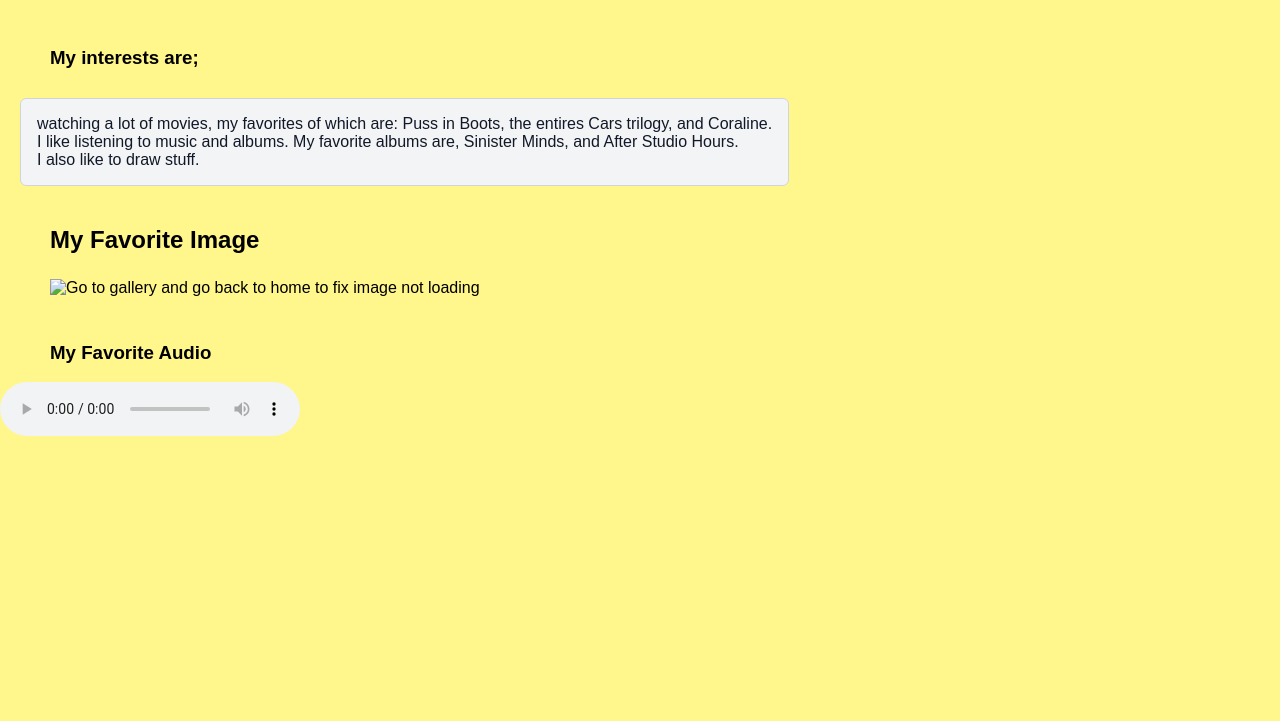
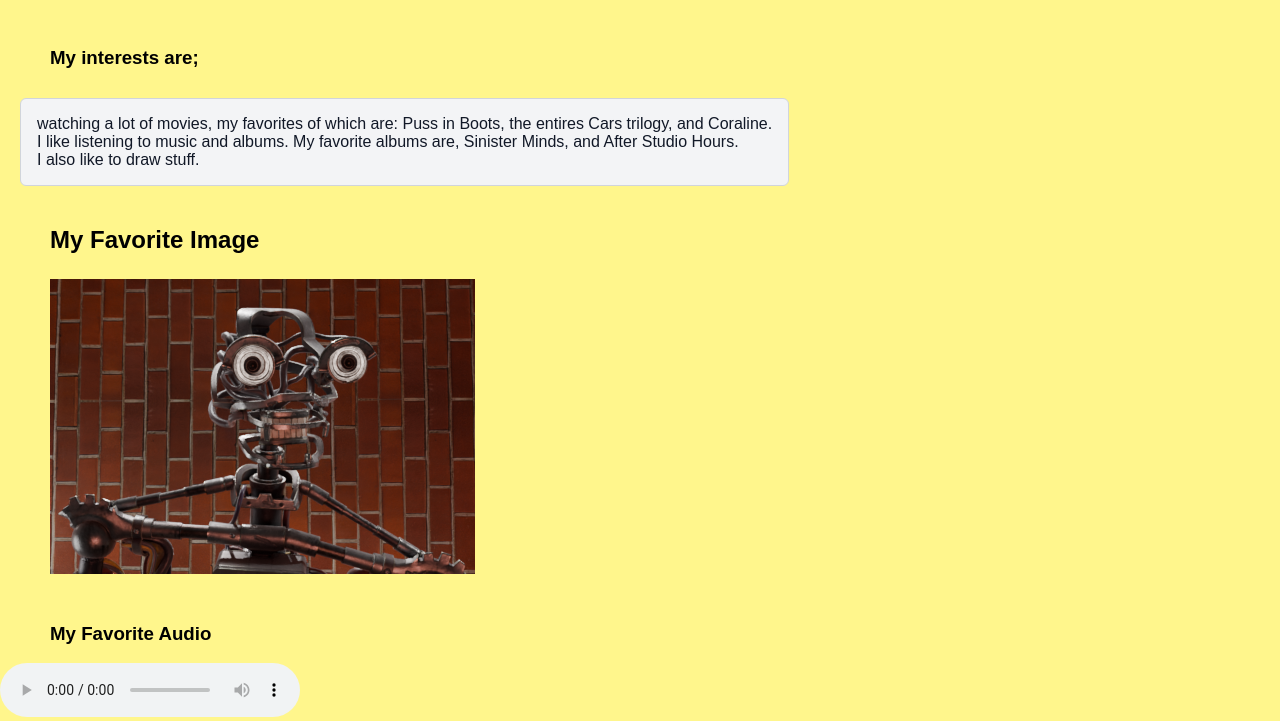
Before and after one commit to ThatOneMfInUltrakill/FetalvoPersonalWebsite, a plain HTML site: page index.html in a window 1280 px wide. Shown: the part 159-880 px from the top of the page. Before the commit the page ends 800 px from the top, so only its background shows below. Drawn offline with Linux system fonts and the light colour scheme.

Commit message:
Update index.html

```diff
--- a/index.html
+++ b/index.html
@@ -108,7 +108,7 @@ I also like to draw stuff.
 </div>
 
 <h2 style="margin-top: 50px; margin-left: 50px;">My Favorite Image</h2>
-<img src="./images/Sonion.png" alt="Go to gallery and go back to home to fix image not loading" style="transform: translate(50px, 5px);" "width:200px; height:200px;">
+<img src="Sonion.png" alt="Go to gallery and go back to home to fix image not loading" style="transform: translate(50px, 5px);" "width:200px; height:200px;">
 <body style="background-color: rgb(255, 246, 140);">
 <h3 style="margin-top: 50px; margin-left: 50px;"> My Favorite Audio</h3>
 <audio controls>
```
